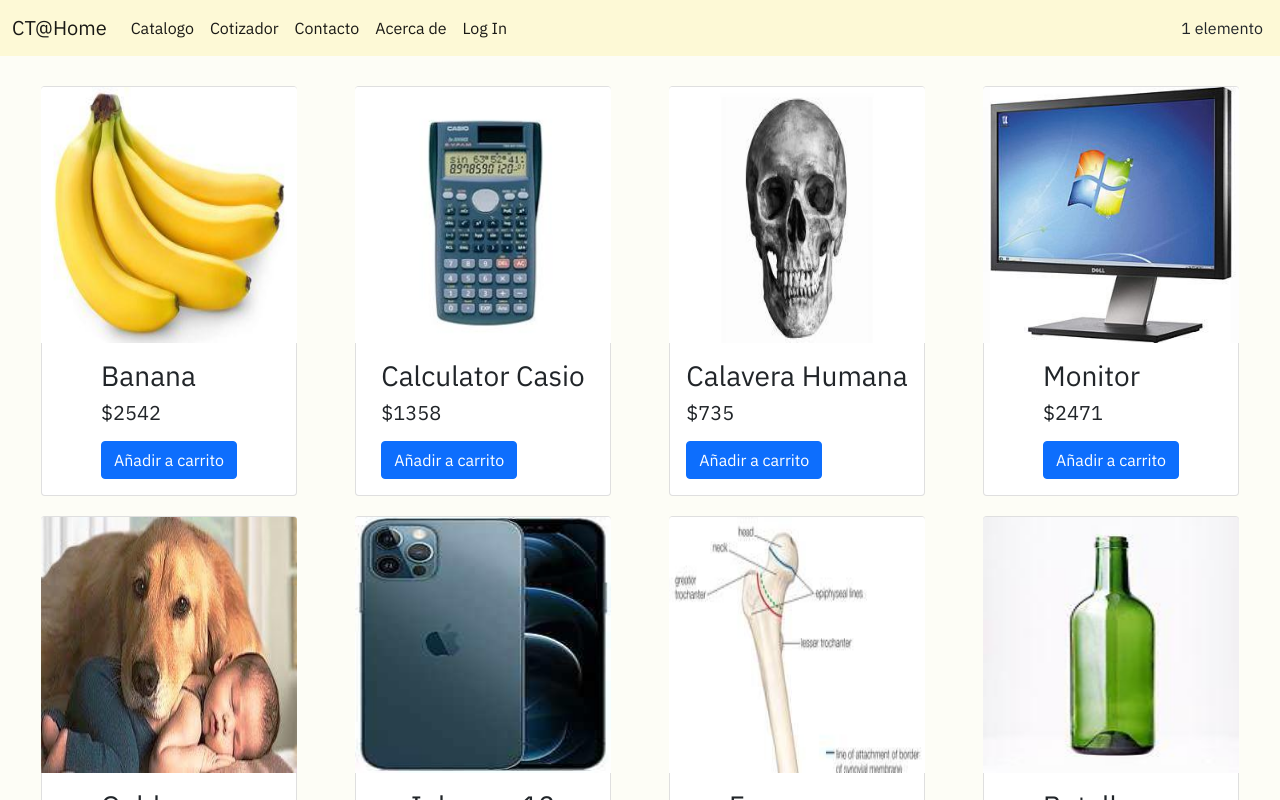
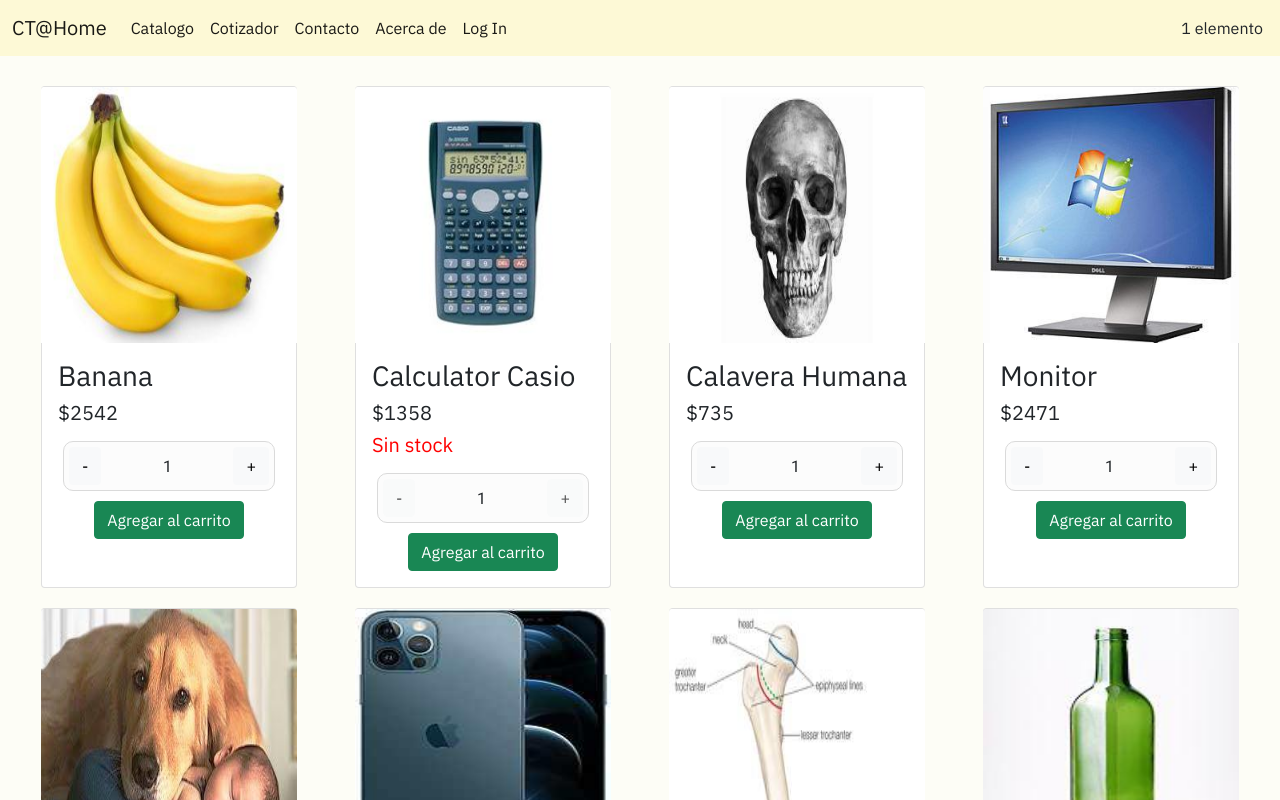
Before and after one commit to DMLON/e_commerce_3d, a React (Create React App) app: page / in a window 1280 px wide. Shown: the top 800 px of the page. Built offline with nearby package versions, Linux system fonts and the light colour scheme; some icons are missing.

Commit message:
Agregado item count con stock en el products.json

```diff
--- a/public/products.json
+++ b/public/products.json
@@ -3,72 +3,84 @@
         "title": "Banana",
         "price": 2542,
         "thumbnail": "images/banana.jpg",
-        "id": 1
+        "id": 1,
+        "stock": 5
     },
     {
         "title": "Calculator Casio",
         "price": 1358,
         "thumbnail": "images/calculator casio.jpg",
-        "id": 2
+        "id": 2,
+        "stock": 0
     },
     {
         "title": "Calavera Humana",
         "price": 735,
         "thumbnail": "images/human skull.jpg",
-        "id": 3
+        "id": 3,
+        "stock": 10
     },
     {
         "title": "Monitor",
         "price": 2471,
         "thumbnail": "images/monitor.jpg",
-        "id": 4
+        "id": 4,
+        "stock": 5
     },
     {
         "title": "Golden",
         "price": 3954,
         "thumbnail": "images/dog golden.jpg",
-        "id": 5
+        "id": 5,
+        "stock": 5
     },
     {
         "title": "Iphone x12",
         "price": 3160,
         "thumbnail": "images/iphone x12.jpg",
-        "id": 6
+        "id": 6,
+        "stock": 5
     },
     {
         "title": "Femur",
         "price": 2321,
         "thumbnail": "images/femur.jpg",
-        "id": 7
+        "id": 7,
+        "stock": 5
     },
     {
         "title": "Botella",
         "price": 168,
         "thumbnail": "images/bottle.jpg",
-        "id": 8
+        "id": 8,
+        "stock": 5
     },
     {
         "title": "Collar Ortopedico Cervical",
         "price": 371,
         "thumbnail": "images/orthopedic cervical collar.jpg",
-        "id": 9
+        "id": 9,
+        "stock": 5
     },
     {
         "title": "Michi",
         "price": 2970,
         "thumbnail": "images/kitten.jpg",
-        "id": 10
+        "id": 10,
+        "stock": 5
     },
     {
         "title": "Manzana",
         "price": 3628,
         "thumbnail": "images/apple fruit.jpg",
-        "id": 11
+        "id": 11,
+        "stock": 5
     },
     {
         "title": "Palanca",
         "price": 3791,
         "thumbnail": "images/crowbar.jpg",
-        "id": 12
+        "id": 12,
+        "stock": 5
     }
 ]
--- /dev/null
+++ b/src/components/item.js
@@ -0,0 +1,20 @@
+import React from "react";
+import ItemCount from "./itemCount";
+import './item.sass'
+
+const Item = (props) => {
+
+    return (
+        <div className="product card">
+            <img className="card-img-top product-img" alt={props.itemName} src={props.thumbnail}></img>
+            <div className="card-body w-100">
+                <h3 className="card-title">{props.itemName}</h3>
+                <h5>${props.price}</h5>
+                {(props.stock <= 0) ? <h5 className="text-red">Sin stock</h5> : <></>}
+                <p className="card-text"></p>
+                <ItemCount stock={props.stock} initial={1} onAdd={(cantidad)=>console.log(`Comprando ${cantidad} ${props.itemName}...`)}></ItemCount>
+            </div>
+        </div>
+    );
+};
+export default Item;
--- /dev/null
+++ b/src/components/item.sass
@@ -0,0 +1,9 @@
+.product
+    align-items: center
+    img
+        width: 256px
+        height: 256px
+    margin: 10px
+    max-width: 256px
+    min-width: 256px
+    flex-grow: 1
--- /dev/null
+++ b/src/components/itemCount.js
@@ -0,0 +1,45 @@
+import React, {useEffect,useState} from 'react'
+import './itemCountContainer.sass'
+
+const ItemCount = ({stock, initial, onAdd}) => {
+    const [stockActual, setstockActual] = useState(stock);
+    const [cantidad, setcantidad] = useState(initial);
+
+    const stockAvailable = () => stockActual > 0;
+
+    function incrementCantidad(){
+        // No hay stock, me voy
+        if(!stockAvailable())
+            return;
+
+        if(cantidad+1 > stockActual)
+            setcantidad(stockActual);
+        else
+            setcantidad(cantidad+1);
+    }
+
+    function decreaseCantidad(){
+        // No hay stock, me voy
+        if(!stockAvailable())
+            return;
+
+        // Si la cantidad se setea e 0 y el stock actual es mayor a 0, clampeo la cantidad a 1
+        // Es redundante preguntar poe el stock nuevamente, pero se hace igual
+        if(cantidad > 1 && stockAvailable())
+            setcantidad(cantidad - 1);
+    }
+
+    return (
+        <div className="text-center">
+            {/* Cantidad */}
+            <div className="itemCountContainer">
+                <button className={`btn btn-light ${stockActual <=0 ? "disabled": ""}`} onClick={decreaseCantidad}>-</button>
+                <p>{cantidad}</p>
+                <button className={`btn btn-light ${stockActual <=0 ? "disabled": ""}`} onClick={incrementCantidad}>+</button>
+            </div>
+            <button className="btn btn-success" onClick={()=>{if(stockActual>0) (onAdd && onAdd(cantidad))}}>Agregar al carrito</button>
+        </div>
+    )
+}
+
+export default ItemCount
--- /dev/null
+++ b/src/components/itemCountContainer.sass
@@ -0,0 +1,19 @@
+.itemCountContainer
+    background-color: #fcfcfc
+    padding: 5px
+    margin: 10px 5px
+    display: flex
+    flex-direction: row
+    border: solid black 1px
+    border-color: #dadada
+    border-radius: 10px
+
+    justify-content: space-between
+    align-content: center
+    p
+        vertical-align: middle
+        margin: 0
+        padding-top: 4%
+
+.text-red
+    color: red
--- a/src/components/itemListContainer.js
+++ b/src/components/itemListContainer.js
@@ -1,21 +1,7 @@
 import React, {useEffect, useState} from "react";
 import "./itemListContainer.sass";
 
-const Item = (props) => {
-    return (
-        <div className="product card">
-            <img className="card-img-top product-img" alt={props.itemName} src={props.thumbnail}></img>
-            <div className="card-body">
-                <h3 className="card-title">{props.itemName}</h3>
-                <h5>${props.price}</h5>
-                <p className="card-text"></p>
-                <a href="#" className="btn btn-primary">
-                    Añadir a carrito
-                </a>
-            </div>
-        </div>
-    );
-};
+import Item from "./item";
 
 const ItemListContainer = (props) => {
 
@@ -46,7 +32,7 @@
             <div className="container-fluid itemListContainer">
                 {
                     data && data.length > 0 && data.map((product) =>
-                        <Item itemName={product.title} price={product.price} thumbnail={product.thumbnail}></Item>
+                        <Item key={product.id} itemName={product.title} price={product.price} thumbnail={product.thumbnail} stock={product.stock}></Item>
                     )
                 }
 
--- a/src/components/itemListContainer.sass
+++ b/src/components/itemListContainer.sass
@@ -5,15 +5,3 @@
     flex-direction: row
     flex-wrap: wrap
     justify-content: space-around
-
-
-
-.product
-    align-items: center
-    img
-        width: 256px
-        height: 256px
-    margin: 10px
-    max-width: 256px
-    min-width: 256px
-    flex-grow: 1
```
